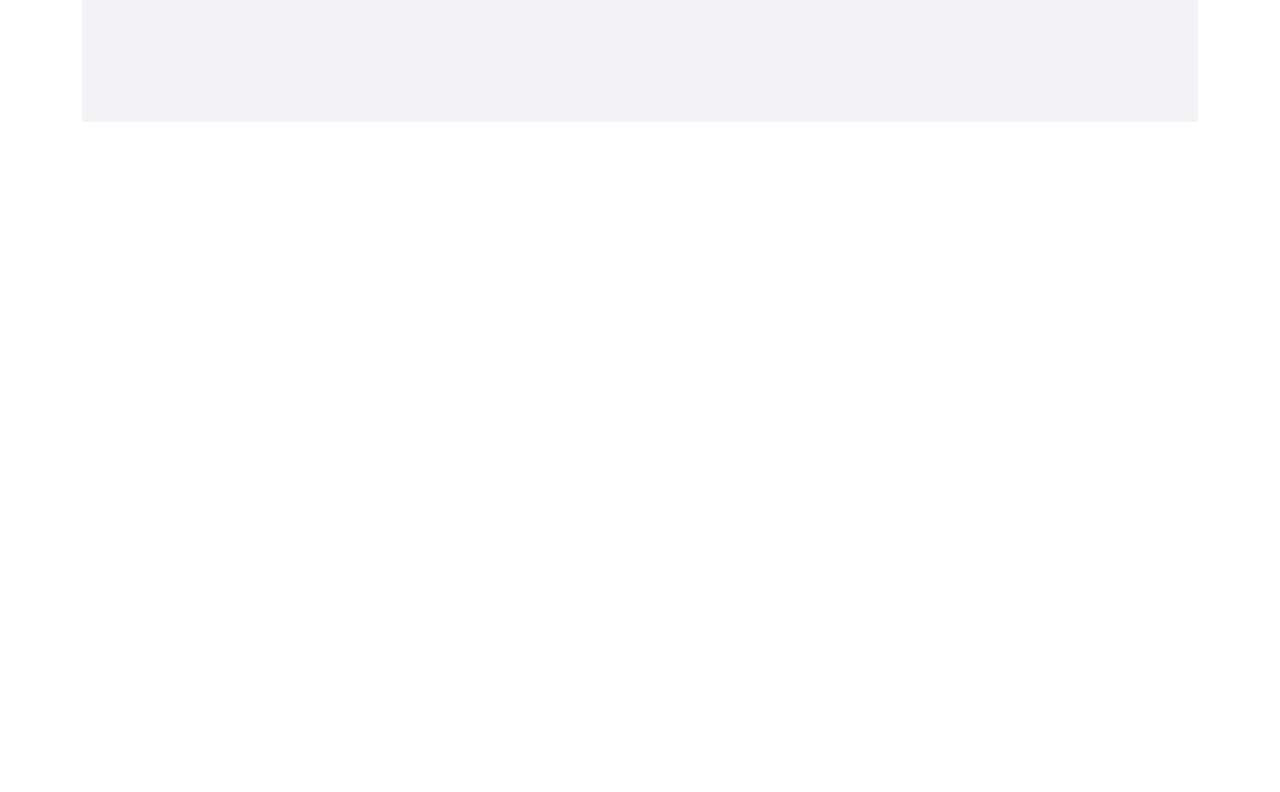
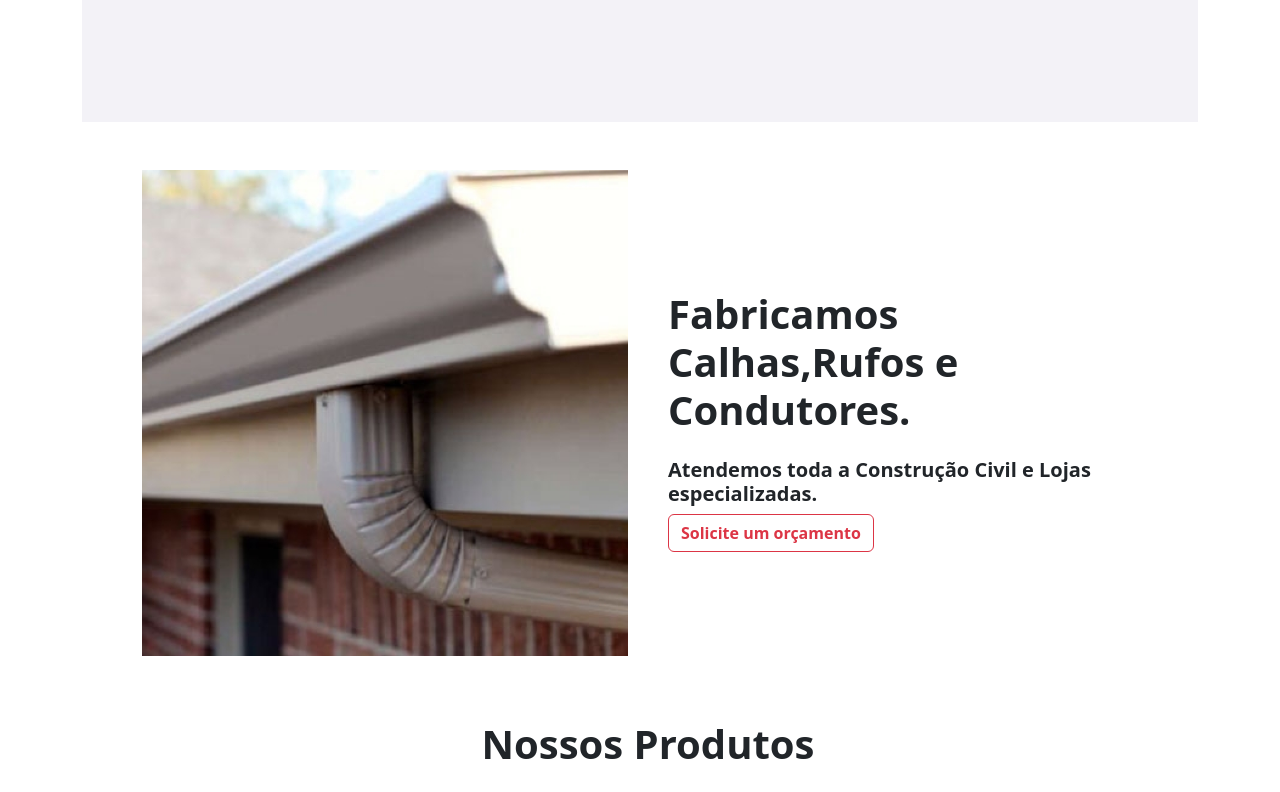
Before and after one commit to julianossgs/siteSuperCalha, a plain HTML site: page index.html in a window 1280 px wide. Shown: the part 789-1581 px from the top of the page. Before the commit the page ends 911 px from the top, so only its background shows below. Drawn offline with nearby package versions, Linux system fonts and the light colour scheme.

Commit message:
add 2 imagens,add secoes sobre e servicos

```diff
--- a/index.html
+++ b/index.html
@@ -47,7 +47,7 @@
                 <div class="col-md-6 p-5 text-info">
                     <h1 class="fw-bold display-2">SUPER CALHA</h1>
                     <h3 class="fs-5 display-3">Calhas - Rufos - Condutores</h3>
-                    <button type="button" class="btn btn-outline mt-2"><i class="bi bi-whatsapp px-2"></i>Fale Conosco</button>
+                    <button type="button" class="btn btn-outline-danger mt-2 fw-bold"><i class="bi bi-whatsapp px-2 fw-bold"></i>Fale Conosco</button>
                 </div>
                 <div class="col-md-6 py-5 mt-4">
                   <img class="img-fluid" src="img/Logotipo2.bmp" alt="" width="500" height="500">
@@ -56,6 +56,36 @@
 
           </div>
 
+          <!--Sobre-->
+          <section class="sobre">
+            <div class="container-fluid">
+              <div class="row p-5 align-items-center">
+                <div class="col-md-6">
+                  <img class="img-fluid" src="img/img1.jpg" alt="">
+                </div>
+                <div class="col-md-6">
+                   <h1 class="fw-bold ms-3 py-3">Fabricamos Calhas,Rufos e Condutores.</h1>
+                   <h5 class="ms-3 fw-bold">Atendemos toda a Construção Civil e Lojas especializadas.</h5>
+                   <button type="button" class="btn btn-outline-danger ms-3 fw-bold">Solicite um orçamento</button>
+                </div>
+
+              </div>
+
+            </div>
+          </section>
+
+          <!--Serviços-->
+          <section class="servico">
+            <div class="container text-center">
+              <div class="row">
+                <div class="col-12">
+                  <h1 class="fw-bold ms-3 py-3">Nossos Produtos</h1>
+                </div>
+
+              </div>
+            </div>
+          </section>
+
     </div>
     <script src="https://cdn.jsdelivr.net/npm/bootstrap@5.2.0/dist/js/bootstrap.bundle.min.js" integrity="sha384-A3rJD856KowSb7dwlZdYEkO39Gagi7vIsF0jrRAoQmDKKtQBHUuLZ9AsSv4jD4Xa" crossorigin="anonymous"></script>
   </body>
```
Also changed, not shown: img/img1.jpg (added), img/img3.jpg (added).
